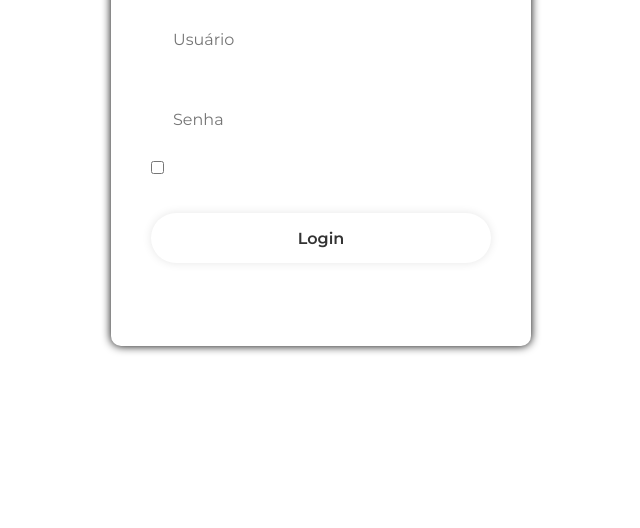
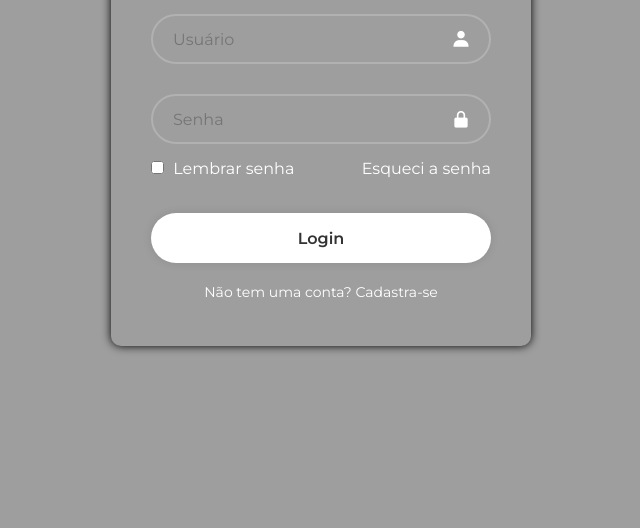
Before and after one commit to unnebell/Tela_Login, a plain HTML site: page index.html in a window 1280 px wide. Shown: the part 272-800 px from the top of the page, without its empty margins (319-959 px from the left). Drawn offline with nearby package versions, Linux system fonts and the light colour scheme; the site is published under a folder, as on GitHub Pages, so addresses that start at the root find nothing.

Commit message:
fix image_background
add paste img
add img_background in to paste img

```diff
--- a/styles.css
+++ b/styles.css
@@ -13,7 +13,7 @@ body {
     justify-content: center;
     align-items: center;
     min-height: 100vh;
-    background-image: url(/img-background.jpg);
+    background-image: url(img/img-background.jpg);
     background-position: center;
     background-size: cover;
 }
```
Also changed, not shown: 1 other file.
